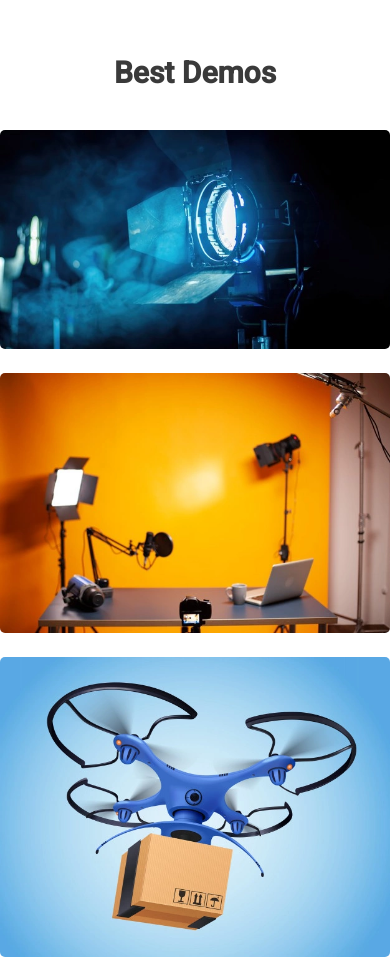
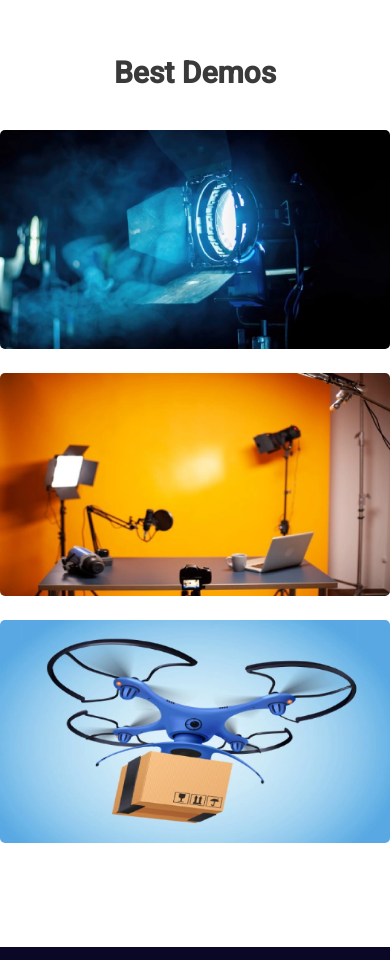
Before and after one commit to aonikpaulalock/Second-Assiment, a plain HTML site: page index.html in a window 390 px wide. Shown: the part 5960-6920 px from the top of the page. Drawn offline with Linux system fonts and the light colour scheme.

Commit message:
last Addd

```diff
--- a/Css/style.css
+++ b/Css/style.css
@@ -63,7 +63,7 @@ section{
   justify-content: center;
 }
 .left-banner h1{
-font-size: 40px;
+font-size:55px;
 color: var(--color);
 }
 .left-banner p{
@@ -106,7 +106,7 @@ margin: 20px 0px;
   cursor: pointer;
 }
 .banners:hover .right-banner{
-  transform:translate(20px);
+  transform:translate(25px);
 }
 
 /*=============== Header Section Ends ==================*/
@@ -212,14 +212,13 @@ padding: 4px 0;
   gap: 20px;
 }
 .demo img{
-  max-width: 390px;
- max-height: 300px;
+  width: 100%;
   border-radius: 5px;
   transition: transform 2s linear;
   cursor: pointer;
 }
 .demo img:hover{
-  transform: scale(.8) translate(50px);
+  transform: scale(.8);
 
 }
 
@@ -266,6 +265,8 @@ padding: 4px 0;
 /*================ Footer Section Ends ================== */
 
 /* ============== Media Quary =================== */
+
+
 @media (max-width:900px) {
   .menu-text h2{
   font-size: 20px;
@@ -279,6 +280,7 @@ padding: 4px 0;
   .demo img{
     width:100%;
     height:auto;
+
    }
 
 }
@@ -296,7 +298,7 @@ padding: 4px 0;
     margin-top: 30px;
   }
   .menu{
-    position: fixed;
+    position: absolute;
     top: 50px;
     left: 0;
     flex-direction: column;
@@ -327,7 +329,7 @@ padding: 4px 0;
  }
   .demo img{
    width:100%;
-   height:auto;
+
   }
 
 }
--- a/index.html
+++ b/index.html
@@ -299,7 +299,7 @@
       </div>
       </div>
       <div class="see-more">
-        <a href="">See More<i class="fas   fa-arrow-alt-circle-right"></i></a>
+      <a href="">See More<i class="fas fa-arrow-alt-circle-right"></i></a>
       </div>
    </section>
 
@@ -310,13 +310,13 @@
   <h1 class="section-title">Best Demos</h1>
   <div class="demo">
     <div class="demo-image">
-      <img src="./Images/Demos1.webp" alt="">
+      <img src="./Images/Demos1.png" alt="Demo-1">
     </div>
     <div class="demo-image">
-      <img src="./Images/Demos2.webp" alt="">
+      <img src="./Images/Demos2.png" alt="Demo-2">
     </div>
     <div class="demo-image">
-      <img src="./Images/Demos3.webp" alt="">
+      <img src="./Images/Demos3.png" alt="Demo-3">
     </div>
   </div>
 </section>
```
Also changed, not shown: Images/Demos1.png (added), Images/Demos1.webp (deleted), Images/Demos2.png (added), Images/Demos2.webp (deleted), Images/Demos3.png (added), Images/Demos3.webp (deleted).
